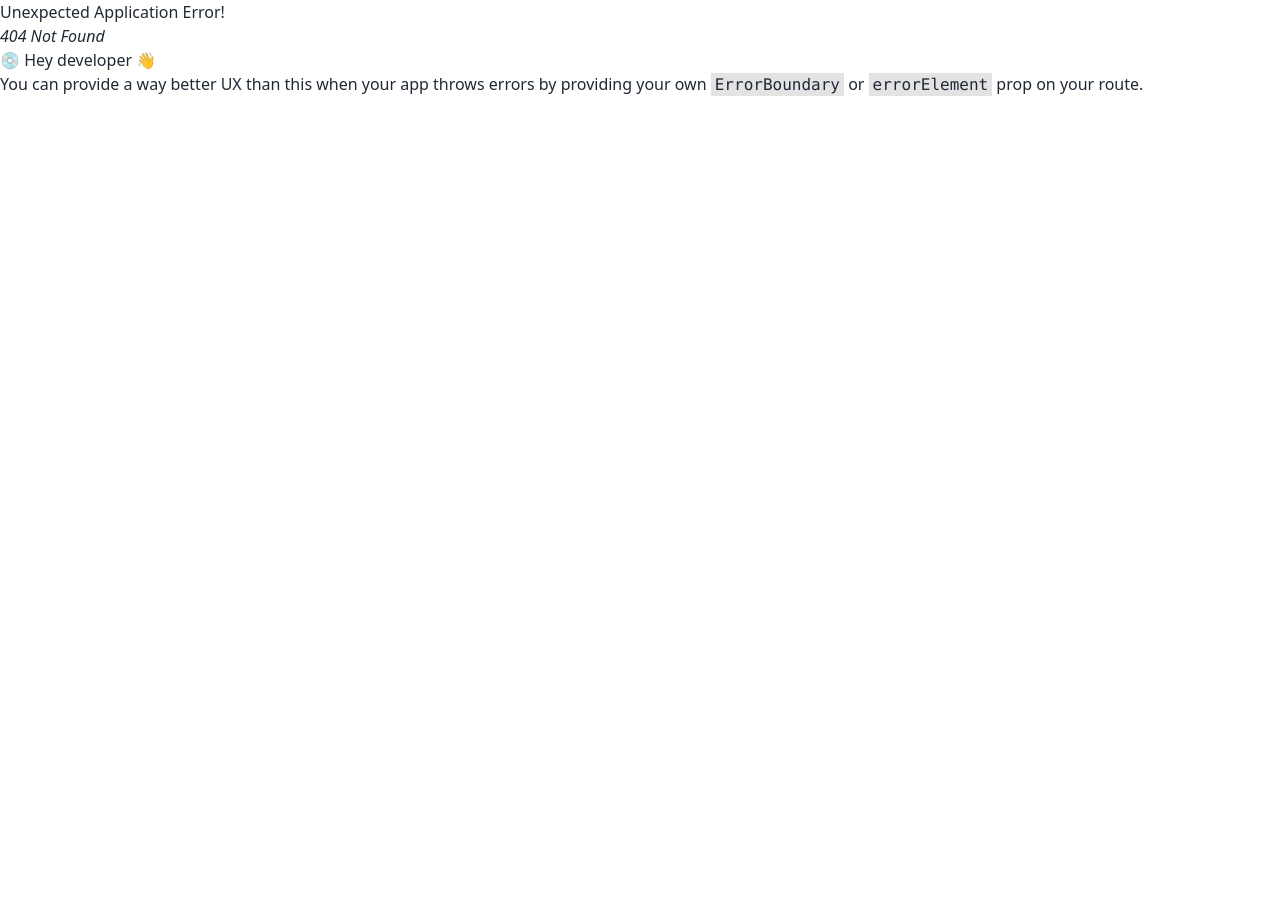
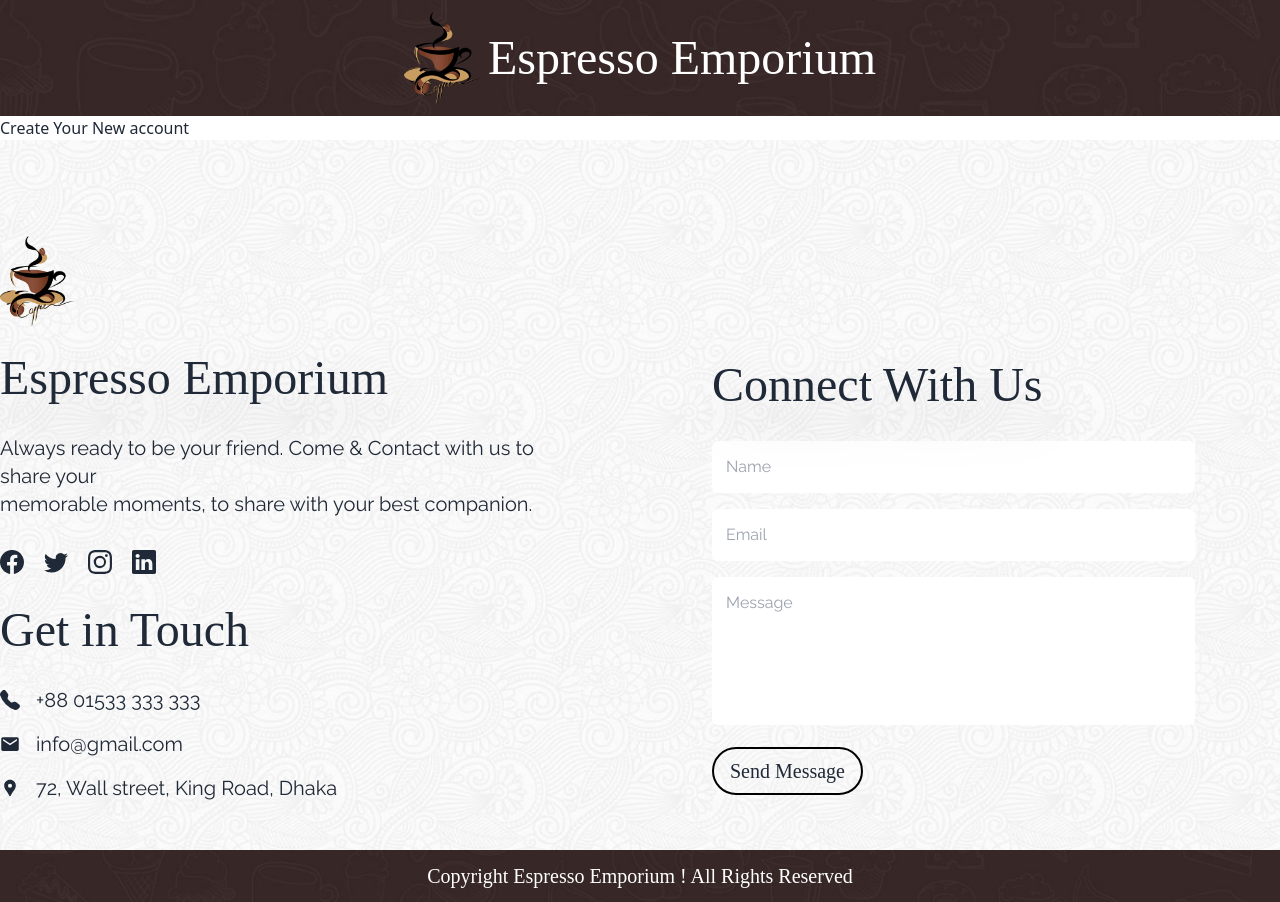
Before and after one commit to mashfikur/espresso-coffee-shop-client, a React (Vite) app: page /sign-up in a window 1280 px wide. Before the commit this address had no page. Before the commit the page ends 800 px from the top, so only its background shows below. Built offline with nearby package versions, Linux system fonts and the light colour scheme; a web font is replaced by a local one.

Commit message:
firebase authentication setup completed

```diff
--- a/package.json
+++ b/package.json
@@ -10,6 +10,7 @@
     "preview": "vite preview"
   },
   "dependencies": {
+    "firebase": "^10.5.0",
     "localforage": "^1.10.0",
     "match-sorter": "^6.3.1",
     "prop-types": "^15.8.1",
--- /dev/null
+++ b/src/Authentication/AuthProvider.jsx
@@ -0,0 +1,18 @@
+import PropTypes from 'prop-types';
+import { createContext } from 'react';
+
+export const AuthContext = createContext(null)
+
+const AuthProvider = ({children}) => {
+    return (
+        <AuthContext.Provider>
+            {children}
+        </AuthContext.Provider>
+    );
+};
+
+AuthProvider.propTypes = {
+    children:PropTypes.node,
+};
+
+export default AuthProvider;
--- /dev/null
+++ b/src/pages/SIgnIn.jsx
@@ -0,0 +1,9 @@
+const SIgnIn = () => {
+  return (
+    <div>
+      <h3>Welcome to Sign in</h3>
+    </div>
+  );
+};
+
+export default SIgnIn;
--- /dev/null
+++ b/src/pages/SignUp.jsx
@@ -0,0 +1,11 @@
+
+
+const SignUp = () => {
+    return (
+        <div>
+           <h3>Create Your New account</h3>
+        </div>
+    );
+};
+
+export default SignUp;
```
Also changed, not shown: src/routes/Router.jsx (+10 -0 lines), src/firebase/firebase.config.js (added), 1 other file (tests, documents, lock files or other folders).
